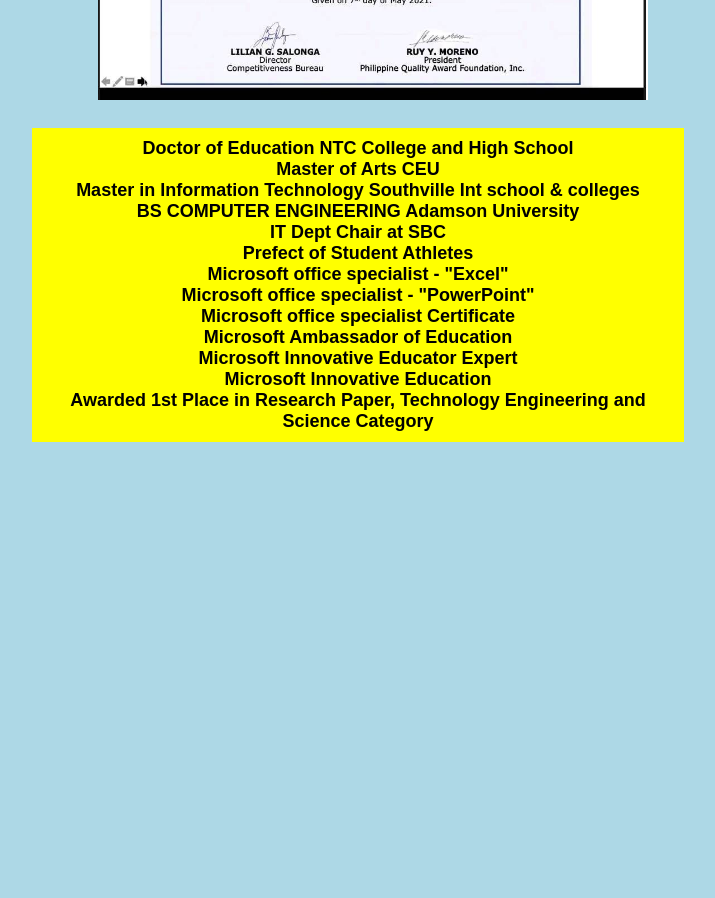
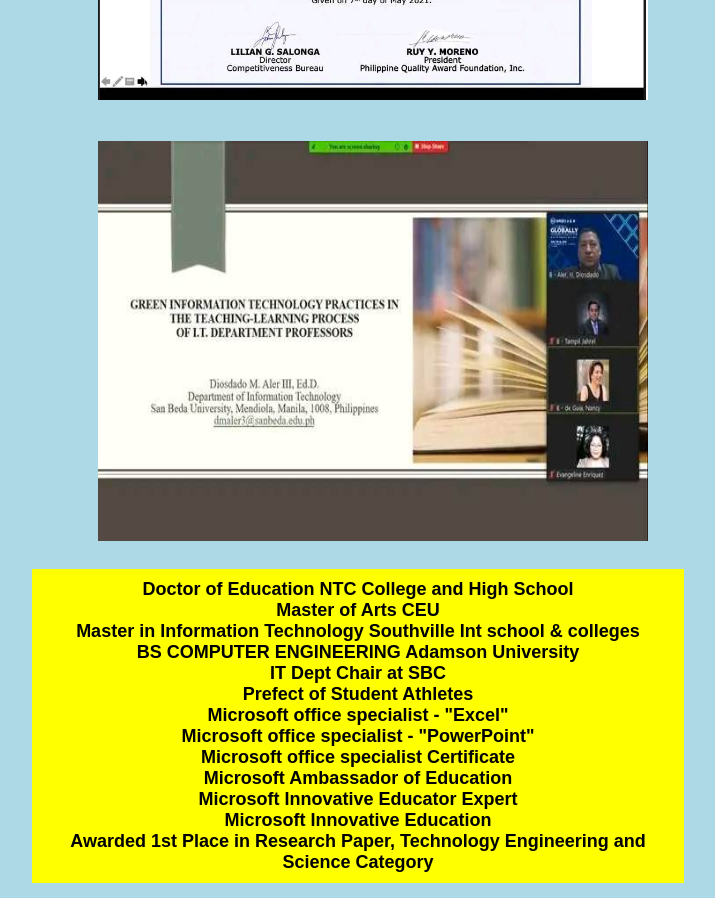
Before and after one commit to AJMarcelo11/AJMarcelo, a plain HTML site: page index.html in a window 1280 px wide. Shown: the part 2060-2958 px from the top of the page, without its empty margins (291-1006 px from the left). Before the commit the page ends 2517 px from the top, so only its background shows below. Drawn offline with Linux system fonts and the light colour scheme.

Commit message:
Update index.html

```diff
--- a/index.html
+++ b/index.html
@@ -35,6 +35,7 @@
 <h1><center> Achievements! </h1></center>
 <img src="degree.jpg" width="550" height="400"class="jpg" />
 <img src="degree1.jpg" width="550" height="400"class="jpg" />
+<img src="degree2.jpg" width="550" height="400"class="jpg" />
 <h2>Doctor of Education NTC College and High School<br>
 Master of Arts CEU<br>
 Master in Information Technology Southville Int school & colleges<br>
```
